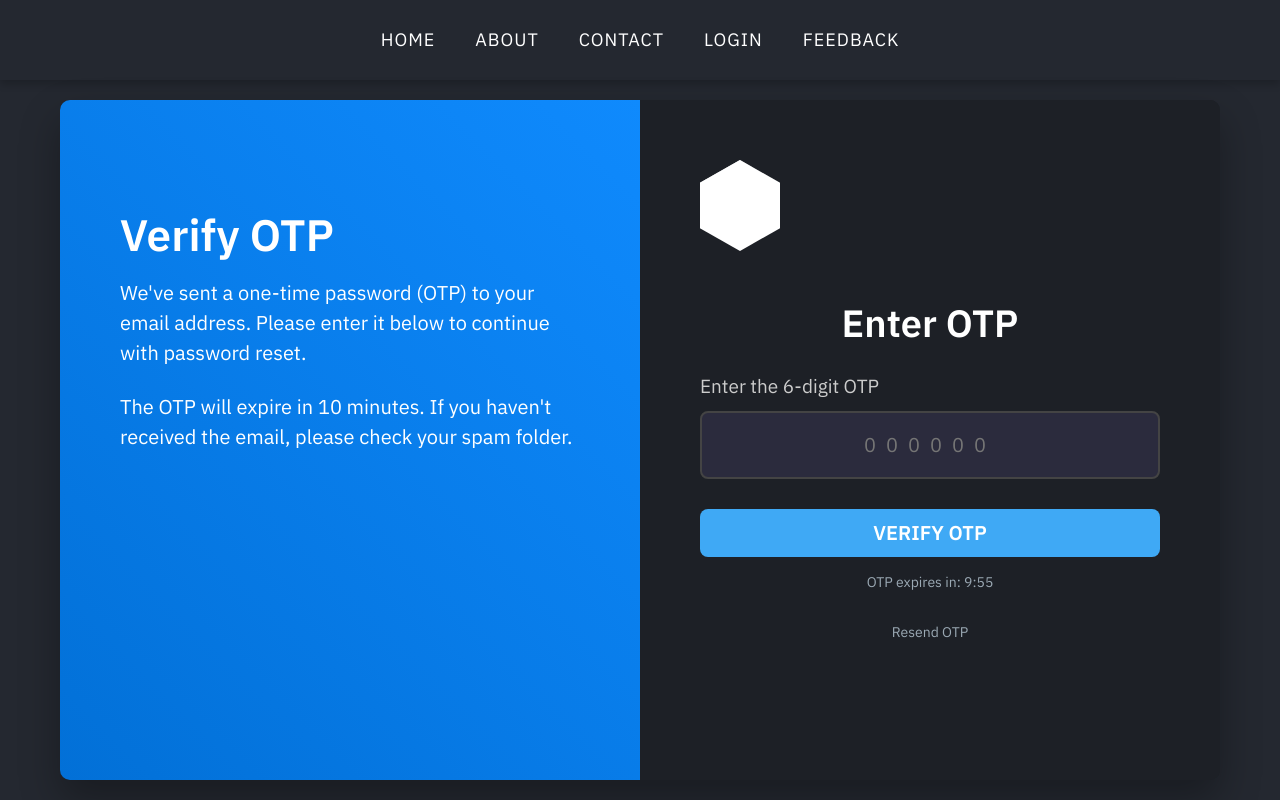
After one commit to Riya1Singh/ScrapeEase, a Flask app: page /verify-otp in a window 1280 px wide. The commit adds this page. Run offline with Flask 3, Linux system fonts and the light colour scheme; a user stored in the database is signed in; some libraries are stand-ins or nearby versions.

Commit message:
# final updates

```diff
--- a/app.py
+++ b/app.py
@@ -16,6 +16,8 @@ from flask_login import LoginManager, login_required
 import warnings
 warnings.filterwarnings("ignore",module="streamlit")
 from flask_mail import Mail, Message
+import random
+import string
 
 
 
@@ -44,14 +46,18 @@ login_manager.login_view = 'auth.login'
 
 
 # Initialize Flask-Mail
+# To set up email:
+# 1. Enable 2-Step Verification in your Google Account
+# 2. Generate an App Password at: https://myaccount.google.com/apppasswords
+# 3. Use that 16-character App Password here
 
 app.config['MAIL_SERVER'] = 'smtp.gmail.com'
 app.config['MAIL_PORT'] = 587
 app.config['MAIL_USE_TLS'] = True
 app.config['MAIL_USERNAME'] = 'scrapeease@gmail.com'  # Replace with your actual Gmail
-app.config['MAIL_PASSWORD'] = 'jnku gdge fjak pipz'  # Replace with your actual App Password
+app.config['MAIL_PASSWORD'] = 'mrwj plky qerm dkey'  # Replace with your actual App Password
 app.config.update(
-    MAIL_DEFAULT_SENDER='scrapeease@gmail.com'
+    MAIL_DEFAULT_SENDER=os.environ.get('MAIL_USERNAME', 'scrapeease@gmail.com')
 )
 mail = Mail(app)
 
@@ -83,20 +89,22 @@ def forgot_password():
             email = request.form['email']
             user = User.query.filter_by(email=email).first()
             if user:
-                token = generate_reset_token(email)
-                reset_url = url_for('reset_password', token=token, _external=True)
+                otp = generate_otp()
+                store_otp(email, otp)
+
                 msg = Message(
-                    'Password Reset Request - ScrapeEase',
+                    'Password Reset OTP - ScrapeEase',
                     recipients=[email],
                     html=render_template(
-                        'email/reset_password.html',
-                        reset_url=reset_url,
+                        'email/reset_otp.html',
+                        otp=otp,
                         username=user.username
                     )
                 )
                 mail.send(msg)
-                flash('Password reset link has been sent to your email.', 'success')
-                return redirect(url_for('auth.login'))
+                session['reset_email'] = email  # Store email for the next step
+                flash('OTP has been sent to your email.', 'success')
+                return redirect(url_for('verify_otp'))
             else:
                 flash('No user found with that email address.', 'error')
         except Exception as e:
@@ -105,16 +113,16 @@ def forgot_password():
     return render_template('forgot_password.html')
 
 
-#route to handle reset link and update password
-@app.route('/reset-password/<token>', methods=['GET', 'POST'])
-def reset_password(token):
+#route to reset password after OTP verification
+@app.route('/reset-password', methods=['GET', 'POST'])
+def reset_password():
+    if 'reset_email' not in session or 'otp_verified' not in session:
+        flash('Please verify your OTP first.', 'error')
+        return redirect(url_for('forgot_password'))
+
     try:
-        email = confirm_token(token)
-        if not email:
-            flash('The password reset link is invalid or has expired.', 'error')
-            return redirect(url_for('forgot_password'))
-
         if request.method == 'POST':
+            email = session['reset_email']
             password = request.form['password']
             confirm_password = request.form['confirm_password']
 
@@ -132,13 +140,17 @@ def reset_password(token):
                 hashed_password = hashpw(password.encode('utf-8'), gensalt())
                 user.password = hashed_password.decode('utf-8')
                 db.session.commit()
+
+                # Clean up all session data related to password reset
+                session.pop('reset_email', None)
+                session.pop('otp_verified', None)
+                session.pop('otp_attempts', None)
+
                 flash('Your password has been updated successfully.', 'success')
                 return redirect(url_for('auth.login'))
             else:
                 flash('User not found.', 'error')
                 return redirect(url_for('forgot_password'))
-
-        return render_template('reset_password.html')
     except Exception as e:
         flash('An error occurred. Please try again.', 'error')
         print(f"Password reset error: {str(e)}")  # For debugging
@@ -657,6 +669,52 @@ def home():
 def protected():
     return render_template('protected.html')
 
+def generate_otp():
+    # Generate a 6-digit OTP
+    return ''.join(random.choices(string.digits, k=6))
+
+# Store OTPs with expiry (in memory for now - you might want to use Redis in production)
+otp_store = {}
+
+def store_otp(email, otp):
+    from datetime import datetime, timedelta
+    otp_store[email] = {
+        'otp': otp,
+        'expiry': datetime.now() + timedelta(minutes=10)  # OTP valid for 10 minutes
+    }
+
+def verify_otp_code(email, otp):
+    from datetime import datetime
+    if email not in otp_store:
+        return False
+    stored_data = otp_store[email]
+    if stored_data['expiry'] < datetime.now():
+        del otp_store[email]  # Clear expired OTP
+        return False
+    if stored_data['otp'] == otp:
+        del otp_store[email]  # Clear used OTP
+        return True
+    return False
+
+#route to verify OTP
+@app.route('/verify-otp', methods=['GET', 'POST'])
+def verify_otp():
+    if 'reset_email' not in session:
+        flash('Please start the password reset process again.', 'error')
+        return redirect(url_for('forgot_password'))
+
+    if request.method == 'POST':
+        email = session['reset_email']
+        otp = request.form['otp']
+
+        if verify_otp_code(email, otp):
+            session['otp_verified'] = True
+            return redirect(url_for('reset_password'))
+        else:
+            flash('Invalid or expired OTP. Please try again.', 'error')
+
+    return render_template('verify_otp.html')
+
 if __name__ == '__main__':
     with app.app_context():
         db.create_all()  # Create database tables
--- a/templates/login.html
+++ b/templates/login.html
@@ -288,7 +288,6 @@
         <a href="/contact" class="nav-link">Contact</a>
         <a href="/main" class="nav-link">Scraper</a>
         <a href="/login" class="nav-link">Login</a>
-        <a href="{{ url_for('forgot_password') }}">Forgot Password?</a>
     </div>
 
     <div class="auth-container">
--- /dev/null
+++ b/templates/verify_otp.html
@@ -0,0 +1,256 @@
+<!DOCTYPE html>
+<html lang="en" class="no-js">
+<head>
+    <meta charset="utf-8">
+    <meta http-equiv="X-UA-Compatible" content="IE=edge">
+    <meta name="viewport" content="width=device-width, initial-scale=1">
+    <title>Verify OTP | ScrapeEase</title>
+    <link href="https://fonts.googleapis.com/css?family=IBM+Plex+Sans:400,600" rel="stylesheet">
+    <link rel="stylesheet" href="/static/style.css">
+    <script src="https://unpkg.com/animejs@3.0.1/lib/anime.min.js"></script>
+    <script src="https://unpkg.com/scrollreveal@4.0.0/dist/scrollreveal.min.js"></script>
+    <style>
+        body {
+            font-family: 'IBM Plex Sans', sans-serif;
+            background-color: #151719;
+            margin: 0;
+            padding: 0;
+        }
+
+        .navbar {
+            display: flex;
+            justify-content: center;
+            background-color: transparent;
+            padding: 15px;
+            position: fixed;
+            top: 0;
+            width: 100%;
+            z-index: 1000;
+            box-shadow: 0 4px 8px rgba(0, 0, 0, 0.2);
+        }
+
+        .navbar a {
+            color: white;
+            text-decoration: none;
+            margin: 0 20px;
+            font-size: 18px;
+            text-transform: uppercase;
+            letter-spacing: 1px;
+            position: relative;
+            padding: 10px 0;
+            transition: color 0.3s ease, transform 0.3s ease;
+        }
+
+        .auth-container {
+            display: flex;
+            min-height: 100vh;
+            padding-top: 80px;
+            max-width: 1200px;
+            margin: 0 auto;
+        }
+
+        .auth-content {
+            display: flex;
+            width: 100%;
+            background: #1d2026;
+            border-radius: 10px;
+            overflow: hidden;
+            box-shadow: 0 20px 40px rgba(0, 0, 0, 0.3);
+            margin: 20px;
+        }
+
+        .auth-left {
+            flex: 1;
+            padding: 60px;
+            color: #fff;
+            background: linear-gradient(45deg, #0270D7, #0F8AFD);
+            position: relative;
+            overflow: hidden;
+        }
+
+        .auth-right {
+            flex: 1;
+            padding: 60px;
+            background: #1d2026;
+        }
+
+        .form-group {
+            margin-bottom: 1.5rem;
+        }
+
+        .form-group label {
+            display: block;
+            color: #ccc;
+            margin-bottom: 0.5rem;
+            font-size: 0.95rem;
+            font-weight: 500;
+        }
+
+        .form-control {
+            width: 100%;
+            padding: 0.85rem 1rem;
+            border: 2px solid #444;
+            background: #2b2b3d;
+            color: #f1f1f1;
+            border-radius: 8px;
+            font-size: 1rem;
+            transition: all 0.3s ease;
+            letter-spacing: 0.5rem;
+            text-align: center;
+        }
+
+        .form-control:focus {
+            outline: none;
+            border-color: #3fa9f5;
+            box-shadow: 0 0 0 3px rgba(63, 169, 245, 0.2);
+        }
+
+        .button {
+            display: inline-block;
+            padding: 0.75rem 1.5rem;
+            background: #0270D7;
+            color: #fff;
+            border: none;
+            border-radius: 8px;
+            font-size: 1rem;
+            font-weight: 600;
+            cursor: pointer;
+            transition: background-color 0.3s ease, transform 0.2s ease;
+            width: 100%;
+            background-color: #3fa9f5;
+        }
+
+        .button:hover {
+            background-color: #3290d6;
+            transform: translateY(-2px);
+        }
+
+        .flash {
+            padding: 12px;
+            margin-bottom: 20px;
+            border-radius: 8px;
+            text-align: center;
+        }
+
+        .success {
+            background-color: rgba(220, 252, 231, 0.1);
+            color: #4ade80;
+            border: 1px solid rgba(74, 222, 128, 0.2);
+        }
+
+        .error {
+            background-color: rgba(254, 226, 226, 0.1);
+            color: #f87171;
+            border: 1px solid rgba(248, 113, 113, 0.2);
+        }
+
+        .info {
+            background-color: rgba(219, 234, 254, 0.1);
+            color: #60a5fa;
+            border: 1px solid rgba(96, 165, 250, 0.2);
+        }
+
+        .resend-link {
+            display: inline-block;
+            margin-top: 20px;
+            color: #9BA9B4;
+            text-decoration: none;
+            font-size: 14px;
+            transition: color 0.3s ease;
+        }
+
+        .resend-link:hover {
+            color: #3fa9f5;
+        }
+
+        .logo {
+            width: 80px;
+            margin-bottom: 24px;
+            filter: brightness(0) invert(1);
+        }
+
+        .otp-timer {
+            color: #9BA9B4;
+            font-size: 14px;
+            margin-top: 10px;
+            text-align: center;
+        }
+    </style>
+</head>
+
+<body class="is-boxed has-animations">
+    <div class="navbar">
+        <a href="/" class="nav-link">Home</a>
+        <a href="/about" class="nav-link">About</a>
+        <a href="/contact" class="nav-link">Contact</a>
+        <a href="{{ url_for('auth.login') }}" class="nav-link">Login</a>
+        <a href="/feedback" class="nav-link">Feedback</a>
+    </div>
+
+    <div class="auth-container">
+        <div class="auth-content">
+            <div class="auth-left">
+                <h1>Verify OTP</h1>
+                <p>We've sent a one-time password (OTP) to your email address. Please enter it below to continue with password reset.</p>
+                <p>The OTP will expire in 10 minutes. If you haven't received the email, please check your spam folder.</p>
+            </div>
+            <div class="auth-right">
+                <div style="text-align: center;">
+                    <img src="{{ url_for('static', filename='images/logo.svg') }}" alt="ScrapeEase Logo" class="logo" />
+                    <h2 style="color: #fff; margin-bottom: 24px;">Enter OTP</h2>
+                </div>
+
+                {% with messages = get_flashed_messages(with_categories=true) %}
+                    {% for category, message in messages %}
+                        <div class="flash {{ category }}">{{ message }}</div>
+                    {% endfor %}
+                {% endwith %}
+
+                <form method="POST" action="{{ url_for('verify_otp') }}">
+                    <div class="form-group">
+                        <label for="otp">Enter the 6-digit OTP</label>
+                        <input type="text" id="otp" name="otp" class="form-control"
+                               maxlength="6" minlength="6" pattern="\d{6}"
+                               placeholder="000000" required autocomplete="one-time-code">
+                    </div>
+                    <button type="submit" class="button">Verify OTP</button>
+                </form>
+
+                <div style="text-align: center;">
+                    <div class="otp-timer" id="otpTimer">OTP expires in: 10:00</div>
+                    <a href="{{ url_for('forgot_password') }}" class="resend-link">
+                        Resend OTP
+                    </a>
+                </div>
+            </div>
+        </div>
+    </div>
+
+    <script>
+        // OTP Timer
+        function startOTPTimer(duration) {
+            let timer = duration;
+            const timerDisplay = document.getElementById('otpTimer');
+            const interval = setInterval(function() {
+                const minutes = Math.floor(timer / 60);
+                const seconds = timer % 60;
+
+                timerDisplay.textContent = `OTP expires in: ${minutes}:${seconds < 10 ? '0' : ''}${seconds}`;
+
+                if (--timer < 0) {
+                    clearInterval(interval);
+                    timerDisplay.textContent = 'OTP has expired';
+                }
+            }, 1000);
+        }
+
+        // Start 10-minute timer
+        startOTPTimer(10 * 60);
+
+        // Auto-format OTP input
+        document.getElementById('otp').addEventListener('input', function(e) {
+            e.target.value = e.target.value.replace(/\D/g, '').slice(0, 6);
+        });
+    </script>
+</body>
+</html>
```
Also changed, not shown: templates/email/reset_otp.html (added, +88 -0 lines), templates/reset_password.html (+11 -14 lines), instance/ScrapeEase.db.
